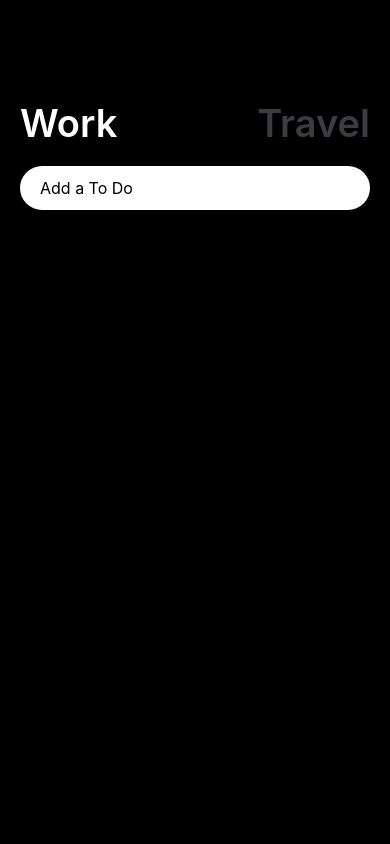
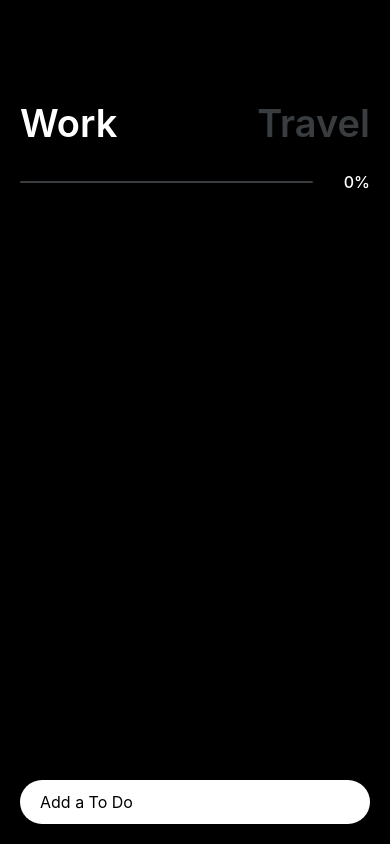
Before and after one commit to wink68/RN_To_do_list, a React Native app: screen / in a window 390 px wide. Built offline with nearby package versions, Linux system fonts and the light colour scheme.

Commit message:
feat: 프로그래스바 기능 추가

```diff
--- a/App.js
+++ b/App.js
@@ -1,6 +1,6 @@
 import { StatusBar } from "expo-status-bar";
 import { useEffect, useState } from "react";
-import { Alert, ScrollView, StyleSheet, Text, TextInput, TouchableOpacity, View } from "react-native";
+import { Alert, Dimensions, ScrollView, StyleSheet, Text, TextInput, TouchableOpacity, View } from "react-native";
 import AsyncStorage from "@react-native-async-storage/async-storage";
 
 import { theme } from "./colors";
@@ -25,6 +25,40 @@ export default function App() {
   };
 
   const onChangeText = ({ nativeEvent: { text }}) => setText(text);
+
+  // 항목 개수 계산
+  const getProgress = () => {
+    const filteredToDos = Object.values(toDos).filter((todo) => todo.working === working);
+    const total = filteredToDos.length;
+    const completed = filteredToDos.filter((todo) => todo.completed).length;
+
+    return {
+      total,
+      completed,
+      percentage: total === 0 ? 0 : Math.floor((completed / total) * 100),
+    };
+  };
+
+
+  // 진행바
+  const ProgressBar = () => {
+    const { total, completed, percentage } = getProgress();
+
+    // 너비 계산
+    const screenWidth = Dimensions.get('window').width;
+    const containerWidth = screenWidth * 0.75;
+    const progressBarWidth = containerWidth * (percentage / 100);
+
+    return (
+      <View style={{ flexDirection: "row", alignItems: "center", justifyContent: "space-between" }}>
+        <View style={{ ...styles.progressBarContainer, width: containerWidth }}>
+          <View style={{ ...styles.progress, width: progressBarWidth }} />
+        </View>
+        <Text style={styles.progressText}>{percentage}%</Text>
+      </View>
+    );
+  };
+
 
   // to do list 가져오기
   const loadToDos = async (toSave) => {
@@ -115,6 +149,38 @@ export default function App() {
           <Text style={{ ...styles.btnText, color: !working ? theme.white : theme.grey }}>Travel</Text>
         </TouchableOpacity>
       </View>
+
+      {/* 진행바 */}
+      <ProgressBar />
+
+      {/* to do list */}
+      <ScrollView>
+        {Object.keys(toDos).map((key) =>
+          toDos[key].working === working ? (
+            <View style={styles.toDo} key={key}>
+              <View style={styles.checkboxAndTextContainer}>
+                <View style={styles.checkboxCon}>
+                  <TouchableOpacity onPress={() => handleCheckbox(key)}>
+                    <Fontisto name={toDos[key].completed ? "checkbox-active" : "checkbox-passive"} size={20} color={theme.white} />
+                  </TouchableOpacity>
+                  <Text style={[
+                    styles.toDoText,
+                    toDos[key].completed && {
+                      textDecorationLine: 'line-through',
+                      color: theme.disableFont,
+                    }
+                  ]}>
+                    {toDos[key].text}
+                  </Text>
+                </View>
+              </View>
+              <TouchableOpacity onPress={() => deleteToDo(key)}>
+                <Fontisto name="trash" size={20} color={theme.delete} />
+              </TouchableOpacity>
+            </View>
+          ) : null
+        )}
+      </ScrollView>
       <TextInput
         value={text}
         style={styles.input}
@@ -124,30 +190,6 @@ export default function App() {
         returnKeyType="done"
         autoCorrect={true} // 자동완성
       />
-      {/* to do list */}
-      <ScrollView>
-        {Object.keys(toDos).map((key) =>
-          toDos[key].working === working ? (
-            <View style={styles.toDo} key={key}>
-              <TouchableOpacity onPress={() => handleCheckbox(key)}>
-                <Fontisto name={toDos[key].completed ? "checkbox-active" : "checkbox-passive"} size={20} color={theme.white} />
-              </TouchableOpacity>
-              <Text style={[
-                styles.toDoText,
-                toDos[key].completed && {
-                  textDecorationLine: 'line-through',
-                  color: theme.disable
-                }
-              ]}>
-                {toDos[key].text}
-              </Text>
-              <TouchableOpacity onPress={() => deleteToDo(key)}>
-                <Fontisto name="trash" size={20} color={theme.disable} />
-              </TouchableOpacity>
-            </View>
-          ) : null
-        )}
-      </ScrollView>
     </View>
   );
 }
@@ -168,6 +210,53 @@ const styles = StyleSheet.create({
     fontSize: 38,
     fontWeight: "600",
   },
+  progressBarContainer: {
+    height: 2,
+    backgroundColor: "#3A3D40",
+    alignItems: "center",
+    marginVertical: 35,
+    flexDirection: "row",
+    borderRadius: 20,
+  },
+  progress: {
+    height: 2,
+    backgroundColor: "#F4F7FB",
+    borderRadius: 20,
+  },
+  progressText: {
+    marginLeft: 10,
+    color: "#fff",
+    fontSize: 16,
+    fontWeight: "500",
+  },
+  toDo: {
+    marginBottom: 10,
+    paddingVertical: 20,
+    paddingHorizontal: 20,
+    flexDirection: "row",
+    justifyContent: "space-between",
+    alignItems: "center",
+    flexWrap: 'wrap',
+    backgroundColor: theme.grey,
+    borderRadius: 15,
+  },
+  checkboxAndTextContainer: {
+    flexDirection: "row",
+    flex: 1,
+    marginRight: 10,
+  },
+  toDoText: {
+    marginLeft: 10,
+    marginRight: 15,
+    color: theme.ableFont,
+    fontSize: 16,
+    fontWeight: "500",
+  },
+  checkboxCon: {
+    flexDirection: "row",
+    alignItems: "center",
+    flexShrink: 1,
+  },
   input: {
     marginVertical: 20,
     paddingVertical: 12,
@@ -176,19 +265,4 @@ const styles = StyleSheet.create({
     borderRadius: 30,
     fontSize: 16,
   },
-  toDo: {
-    marginBottom: 10,
-    paddingVertical: 20,
-    paddingHorizontal: 20,
-    flexDirection: "row",
-    justifyContent: "space-between",
-    alignItems: "center",
-    backgroundColor: theme.grey,
-    borderRadius: 15,
-  },
-  toDoText: {
-    color: theme.ableFont,
-    fontSize: 16,
-    fontWeight: "500",
-  }
 });
--- a/colors.js
+++ b/colors.js
@@ -3,6 +3,7 @@ export const theme = {
   grey: "#3A3D40",
   white: "#fff",
   toDoBg: "#5C5C60",
-  disable: "#BEC4CD",
+  delete: "#BEC4CD",
+  disableFont: "#7C7E81",
   ableFont: "#F4F7FB",
 };
```
